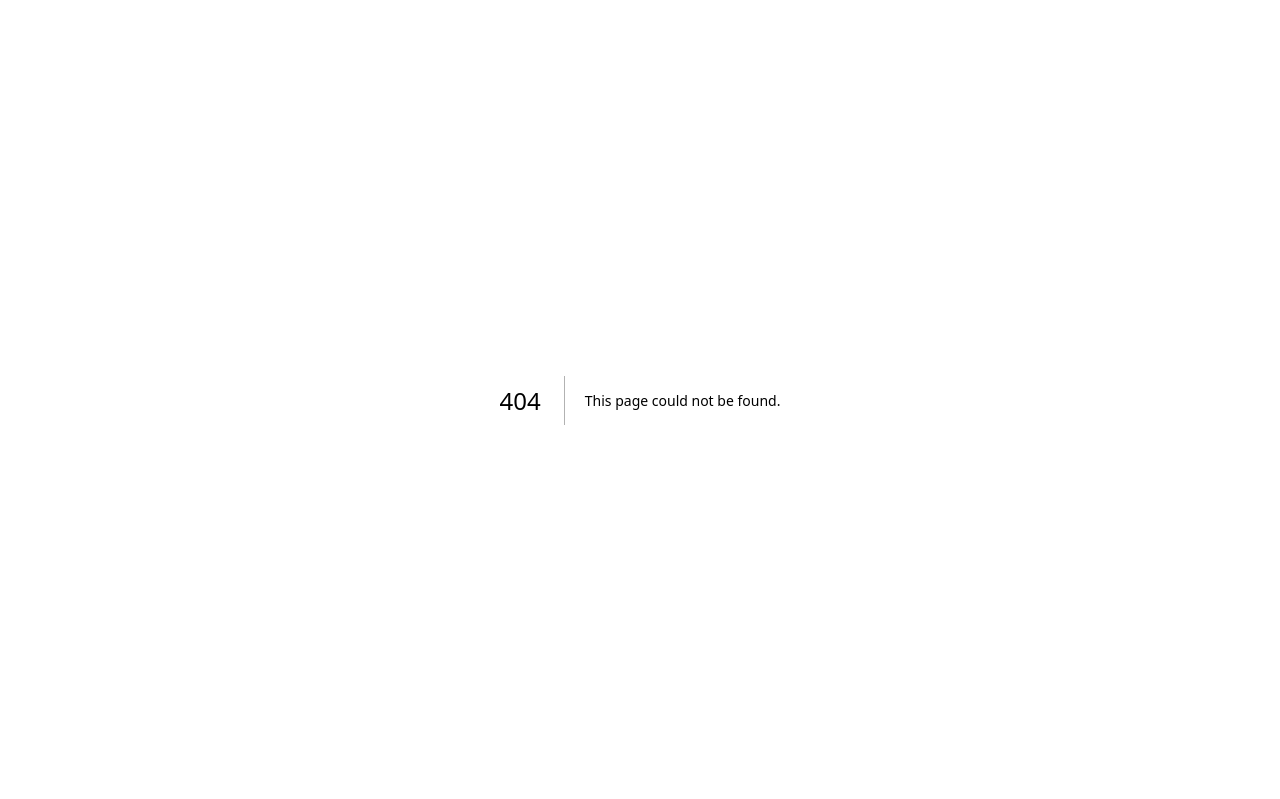
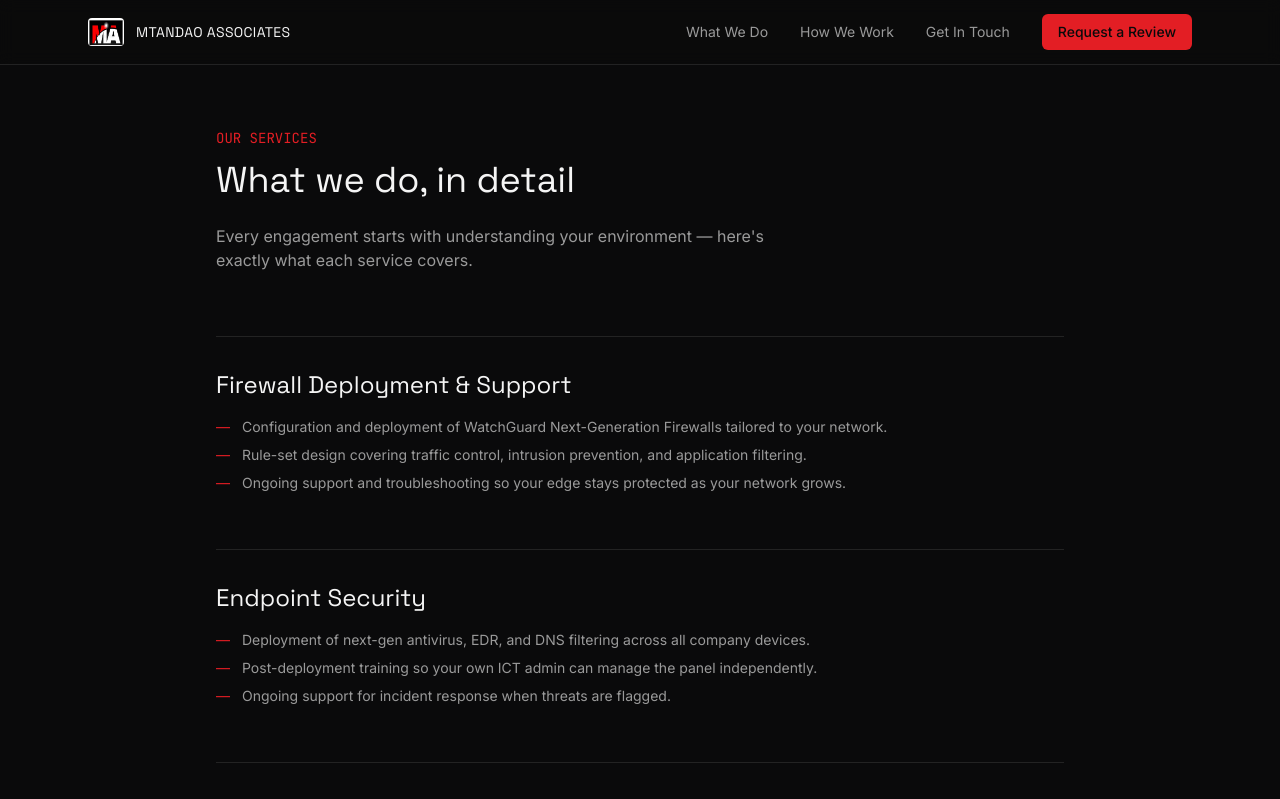
Before and after one commit to IamHendy/mtandao-associates, a Next.js app: page /services in a window 1280 px wide. Before the commit this address had no page. Shown: the top 799 px of the page. Built offline with nearby package versions, Linux system fonts and the light colour scheme.

Commit message:
footer andservice page fix

```diff
--- a/src/app/page.tsx
+++ b/src/app/page.tsx
@@ -3,7 +3,7 @@ import Services from "@/components/Services";
 import Process from "@/components/Process";
 import Contact from "@/components/Contact";
 import Header from "../components/Header";
-
+import Footer from "@/components/Footer";
 export default function Home() {
   return (
     <main>
@@ -12,6 +12,7 @@ export default function Home() {
       <Services />
       <Process />
       <Contact />
+      <Footer />
     </main>
   );
 }
--- /dev/null
+++ b/src/app/services/page.tsx
@@ -0,0 +1,55 @@
+import Link from "next/link";
+import Header from "@/components/Header";
+import Footer from "@/components/Footer";
+import { services } from "@/data/services";
+
+export default function ServicesPage() {
+  return (
+    <main>
+      <Header />
+
+      <section className="max-w-4xl mx-auto px-6 pt-32 pb-24">
+        <p className="font-mono text-signal text-sm mb-3">OUR SERVICES</p>
+
+        <h1 className="font-display text-4xl mb-6">What we do, in detail</h1>
+
+        <p className="text-muted mb-16 max-w-xl">
+          Every engagement starts with understanding your environment —
+          here&apos;s exactly what each service covers.
+        </p>
+
+        <div className="space-y-14">
+          {services.map((s) => (
+            <div
+              key={s.slug}
+              id={s.slug}
+              className="border-t border-white/10 pt-8"
+            >
+              <h2 className="font-display text-2xl mb-4">{s.title}</h2>
+
+              <ul className="space-y-2">
+                {s.details.map((d, i) => (
+                  <li key={i} className="text-muted text-sm flex gap-3">
+                    <span className="text-signal">—</span>
+                    <span>{d}</span>
+                  </li>
+                ))}
+              </ul>
+            </div>
+          ))}
+        </div>
+
+        <div className="mt-16">
+          <Link
+            href="/#contact"
+            className="inline-block bg-signal text-graphite font-medium px-6 py-3 rounded-md hover:brightness-110 transition"
+          >
+            Request a review
+          </Link>
+        </div>
+      </section>
+
+      <Footer />
+    </main>
+  );
+}
--- /dev/null
+++ b/src/components/Footer.tsx
@@ -0,0 +1,88 @@
+import Image from "next/image";
+import Link from "next/link";
+
+export default function Footer() {
+  return (
+    <footer className="border-t border-white/10 bg-panel/50">
+      <div className="max-w-6xl mx-auto px-6 py-12 grid md:grid-cols-3 gap-10">
+        <div>
+          <div className="flex items-center gap-3 mb-4">
+            <Image
+              src="/logo.png"
+              alt="Mtandao Associates"
+              width={32}
+              height={32}
+              className="rounded"
+            />
+            <span className="font-display text-sm">
+              MTANDAO ASSOCIATES
+            </span>
+          </div>
+
+          <p className="text-muted text-sm max-w-xs">
+            Firewall deployment, endpoint protection, AI-driven security
+            automation, and compliance support for businesses and financial
+            institutions.
+          </p>
+        </div>
+
+        <div>
+          <p className="font-mono text-xs text-muted mb-3 tracking-wide">
+            QUICK LINKS
+          </p>
+
+          <div className="flex flex-col gap-2 text-sm">
+            <Link
+              href="/#services"
+              className="text-muted hover:text-ink transition"
+            >
+              What We Do
+            </Link>
+
+            <Link
+              href="/#solutions"
+              className="text-muted hover:text-ink transition"
+            >
+              How We Work
+            </Link>
+
+            <Link
+              href="/services"
+              className="text-muted hover:text-ink transition"
+            >
+              Full Service Details
+            </Link>
+
+            <Link
+              href="/#contact"
+              className="text-muted hover:text-ink transition"
+            >
+              Get In Touch
+            </Link>
+          </div>
+        </div>
+
+        <div>
+          <p className="font-mono text-xs text-muted mb-3 tracking-wide">
+            CONTACT
+          </p>
+
+          <div className="flex flex-col gap-2 text-sm text-muted">
+            <a
+              href="mailto:info@mtandaoassociates.com"
+              className="hover:text-ink transition"
+            >
+              info@mtandaoassociates.com
+            </a>
+
+            <p>Tel: 0727-589335 · Cell: 0742-885437</p>
+          </div>
+        </div>
+      </div>
+
+      <div className="border-t border-white/10 py-6 text-center text-xs text-muted">
+        © {new Date().getFullYear()} Mtandao Associates. All rights reserved.
+      </div>
+    </footer>
+  );
+}
--- a/src/components/Services.tsx
+++ b/src/components/Services.tsx
@@ -15,6 +15,14 @@ export default function Services() {
           </div>
         ))}
       </div>
+                <div className="mt-12">
+
+    <a href="/services"
+    className="inline-block border border-signal text-signal font-medium px-6 py-3 rounded-md hover:bg-signal hover:text-graphite transition"
+  >
+    See full service details
+  </a>
+</div>
     </section>
   );
 }
--- a/src/data/services.ts
+++ b/src/data/services.ts
@@ -1,10 +1,79 @@
 export const services = [
-  { title: "Firewall Deployment & Support", desc: "WatchGuard NGFW configuration, deployment, and ongoing support at your network edge." },
-  { title: "Endpoint Security", desc: "Corporate endpoint protection setup and support, with post-training for your admin team." },
-  { title: "AI-Driven Security Automation", desc: "Automated threat detection and monitoring, plus training your team to run it." },
-  { title: "Systems Audit & Compliance", desc: "Technical audits, vulnerability assessments, and compliance reporting against local data protection requirements." },
-  { title: "Custom Systems (FOSA & BOSA)", desc: "Systems built and customized for SACCO front and back office operations." },
-  { title: "AML & Antifraud Solutions", desc: "Deployment support for anti-money-laundering and antifraud tooling in banks and financial institutions." },
-  { title: "CRM Customization", desc: "Tailoring CRM systems to how your team actually works." },
-  { title: "Training & E-Campus", desc: "Technical training for staff and students — AI automation, GRC, data protection, and cybersecurity." },
+  {
+    slug: "firewall",
+    title: "Firewall Deployment & Support",
+    summary: "WatchGuard NGFW configuration, deployment, and ongoing support at your network edge.",
+    details: [
+      "Configuration and deployment of WatchGuard Next-Generation Firewalls tailored to your network.",
+      "Rule-set design covering traffic control, intrusion prevention, and application filtering.",
+      "Ongoing support and troubleshooting so your edge stays protected as your network grows.",
+    ],
+  },
+  {
+    slug: "endpoint-security",
+    title: "Endpoint Security",
+    summary: "Corporate endpoint protection setup and support, with post-training for your admin team.",
+    details: [
+      "Deployment of next-gen antivirus, EDR, and DNS filtering across all company devices.",
+      "Post-deployment training so your own ICT admin can manage the panel independently.",
+      "Ongoing support for incident response when threats are flagged.",
+    ],
+  },
+  {
+    slug: "ai-security-automation",
+    title: "AI-Driven Security Automation",
+    summary: "Automated threat detection and monitoring, plus training your team to run it.",
+    details: [
+      "Setup of AI-based automated threat detection tuned to your environment.",
+      "Hands-on training for your team on the automation tools, not just a handover document.",
+      "Ongoing monitoring support as threats and tooling evolve.",
+    ],
+  },
+  {
+    slug: "audit-compliance",
+    title: "Systems Audit & Compliance",
+    summary: "Technical audits, vulnerability assessments, and compliance reporting.",
+    details: [
+      "Comprehensive technical systems audits performed on your network using automated tooling.",
+      "Vulnerability assessments documented and verified against local data protection requirements.",
+      "Clear, shareable compliance reports — not just a raw scan dump.",
+    ],
+  },
+  {
+    slug: "fosa-bosa-systems",
+    title: "Custom Systems (FOSA & BOSA)",
+    summary: "Systems built and customized for SACCO front and back office operations.",
+    details: [
+      "Development of systems customized to your SACCO's specific FOSA and BOSA needs.",
+      "Built to fit how your organization actually operates, not a rigid off-the-shelf template.",
+    ],
+  },
+  {
+    slug: "aml-antifraud",
+    title: "AML & Antifraud Solutions",
+    summary: "Deployment support for anti-money-laundering and antifraud tooling in financial institutions.",
+    details: [
+      "Support deploying AML and antifraud solutions for banks and financial institutions.",
+      "Configuration aligned with regulatory expectations for financial-sector clients.",
+    ],
+  },
+  {
+    slug: "crm-customization",
+    title: "CRM Customization",
+    summary: "Tailoring CRM systems to how your team actually works.",
+    details: [
+      "Assisting in developing and customizing CRM systems around your client workflows.",
+      "Ongoing adjustments as your process changes.",
+    ],
+  },
+  {
+    slug: "training",
+    title: "Training & E-Campus",
+    summary: "Technical training for staff and students — AI automation, GRC, data protection, and cybersecurity.",
+    details: [
+      "Technical training for customers and students on AI automation, GRC, and cybersecurity.",
+      "Collaboration on e-campus training development for structured, ongoing learning.",
+      "Training for your ICT systems admins on any new technology or service we deploy.",
+    ],
+  },
 ];
```
